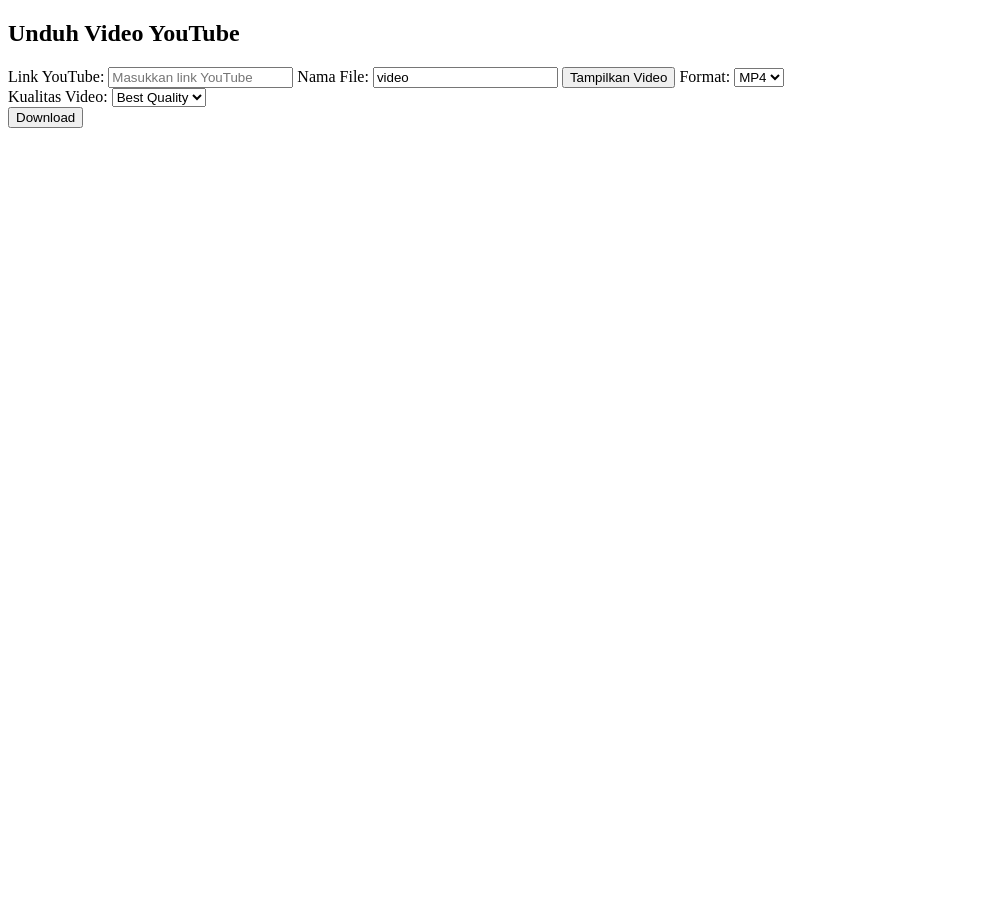
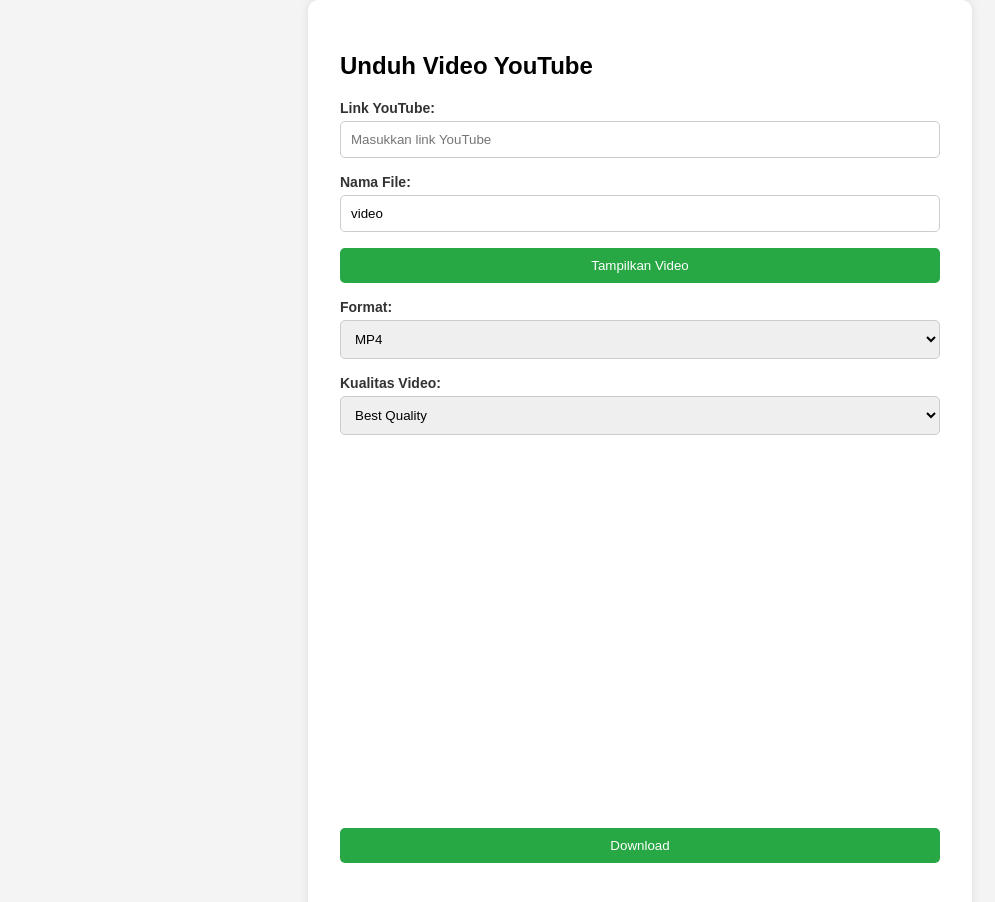
Before and after one commit to irsyad1143a/download-video-youtube, a website: page index.html in a window 1280 px wide. Shown: the whole page, without its empty margins (0-995 px from the left). Before the commit the page ends 800 px from the top, so only its background shows below. Drawn offline with Linux system fonts and the light colour scheme; the site is published under a folder, as on GitHub Pages, so addresses that start at the root find nothing.

Commit message:
benerin style

```diff
--- a/index.html
+++ b/index.html
@@ -4,8 +4,8 @@
     <meta charset="UTF-8" />
     <meta name="viewport" content="width=device-width, initial-scale=1.0" />
     <title>Unduh Video YouTube</title>
-    <link rel="stylesheet" href="/public/style.css" />
-    <link rel="icon" href="/public/icon.ico" type="image/x-icon" />
+    <link rel="stylesheet" href="public/style.css" />
+    <link rel="icon" href="public/icon.ico" type="image/x-icon" />
   </head>
   <body>
     <div class="container">
```
